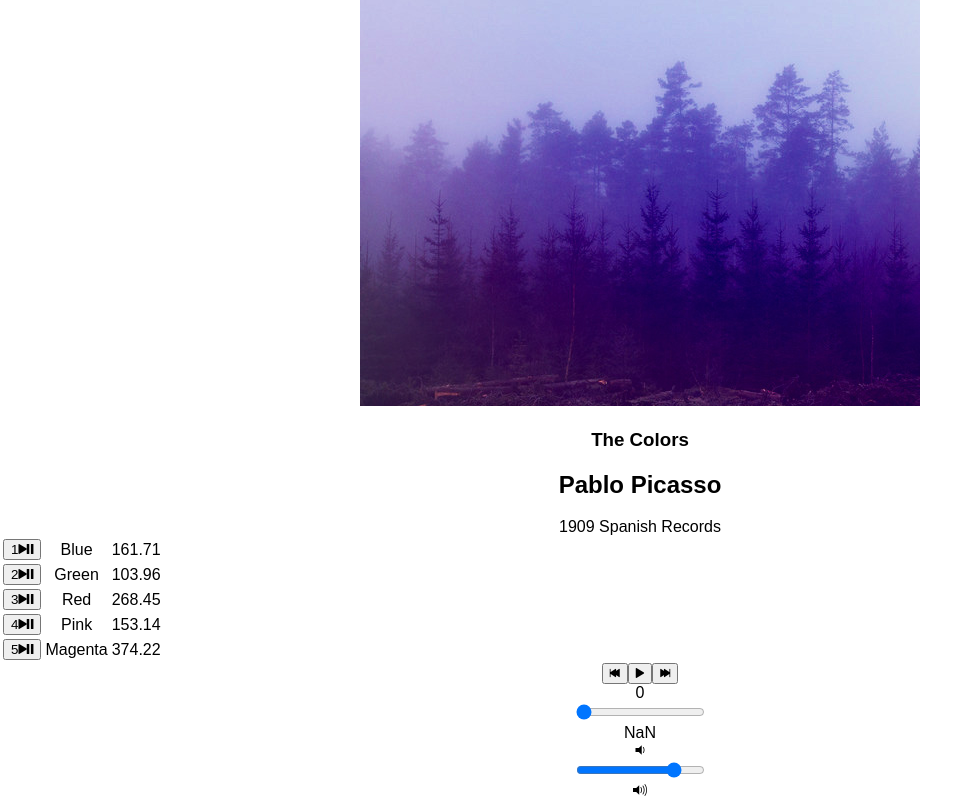
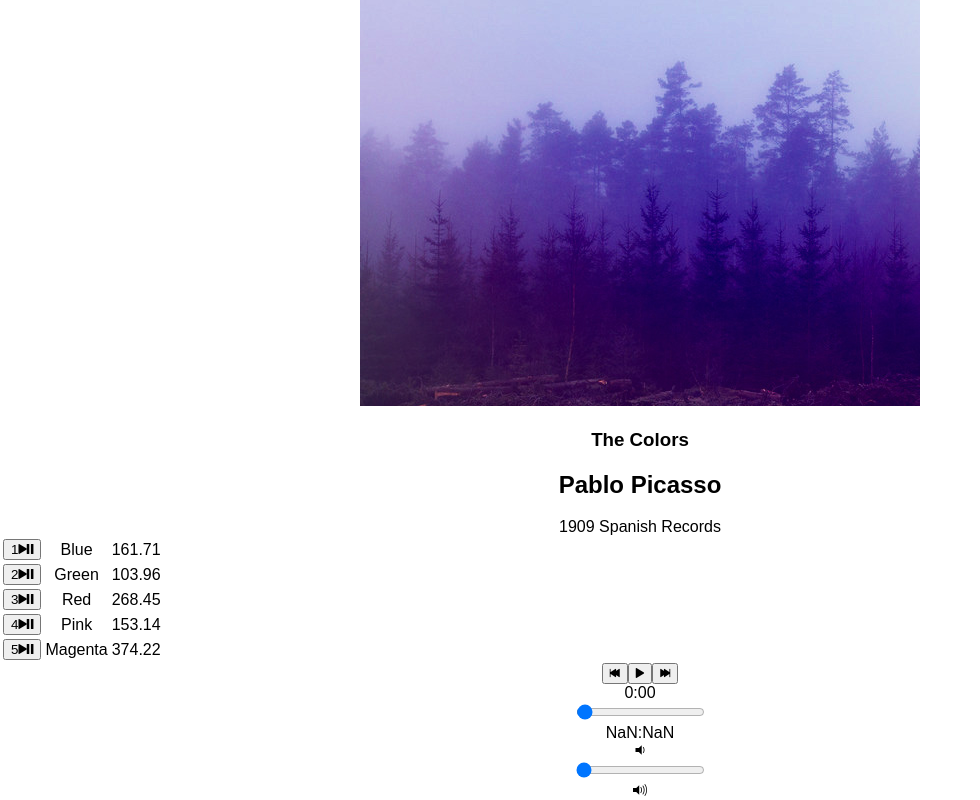
Before and after one commit to rileyradoll/bloc-jams-react, a React (Create React App) app: page /album/the-colors in a window 1280 px wide. Shown: the part 252-1052 px from the top of the page, without its empty margins (0-980 px from the left). Built offline with nearby package versions, Linux system fonts and the light colour scheme.

Commit message:
Assignment 9 completed

```diff
--- a/src/components/Album.js
+++ b/src/components/Album.js
@@ -13,6 +13,7 @@ class Album extends Component {
     this.state = {
       album: album,
       currentSong: album.songs[0],
+      currentVolume: '',
       currentTime: 0,
       duration: album.songs[0].duration,
       isPlaying: false
@@ -29,16 +30,21 @@ class Album extends Component {
       },
       durationchange: e => {
         this.setState({ duration: this.audioElement.duration });
+      },
+      volumechange: e => {
+        this.setState({ currentVolume: this.audioElement.currentVolume });
       }
     };
     this.audioElement.addEventListener('timeupdate', this.eventListeners.timeupdate);
     this.audioElement.addEventListener('durationchange', this.eventListeners.durationchange);
+    this.audioElement.addEventListener('volumechange', this.eventListeners.volumechange);
   }
 
   componentWillUnmount() {
     this.audioElement.src = null;
     this.audioElement.removeEventListener('timeupdate', this.eventListeners.timeupdate);
-    this.audioElement.removeEventListener('durationchange', this.eventListeners.duration);
+    this.audioElement.removeEventListener('durationchange', this.eventListeners.durationchange);
+    this.audioElement.removeEventListener('volumechange', this.eventListeners.volumechange);
   }
 
   play() {
@@ -92,6 +98,26 @@ class Album extends Component {
     this.setState({ currentTime: newTime });
   }
 
+  handleVolumeChange(e) {
+    const newVolume = e.target.value;
+    this.audioElement.volume = newVolume;
+    this.audioElement.currentVolume = e.target.value;
+    this.setState({ currentVolume: newVolume})
+  }
+
+  formatTime(timeInSeconds) {
+    if( typeof timeInSeconds !== 'number') {return '-:--' }
+    const time = timeInSeconds;
+    const minutes = Math.floor(time / 60);
+    const seconds = Math.floor(time % 60);
+
+    if(seconds <= 9) {
+      return (minutes + ':0' + seconds);
+    } else {
+      return (minutes + ':' + seconds);
+    }
+  }
+
   render() {
     return (
       <section className="album">
@@ -128,12 +154,15 @@ class Album extends Component {
         <PlayerBar
           isPlaying={this.state.isPlaying}
           currentSong={this.state.currentSong}
+          currentVolume={this.audioElement.currentVolume}
           currentTime={this.audioElement.currentTime}
           duration={this.audioElement.duration}
           handleSongClick={() => this.handleSongClick(this.state.currentSong)}
           handlePrevClick={() => this.handlePrevClick()}
           handleNextClick={() => this.handleNextClick()}
           handleTimeChange={(e) => this.handleTimeChange(e)}
+          handleVolumeChange={(e) => this.handleVolumeChange(e)}
+          formatTime={this.formatTime}
         />
       </section>
     );
--- a/src/components/PlayerBar.js
+++ b/src/components/PlayerBar.js
@@ -16,21 +16,29 @@ class PlayerBar extends Component {
           </button>
         </section>
         <section id="time-control">
-          <div className="current-time">{this.props.currentTime}</div>
+          <div className="current-time">{this.props.formatTime(this.props.currentTime)}</div>
           <input
             type="range"
             className="seek-bar"
-            value={(this.props.currentTime / this.props.duration) || 0}
+            value={(this.props.currentTime / this.props.duration) || 0.01}
             max="1"
             min="0"
             step="0.01"
             onChange={this.props.handleTimeChange}
           />
-          <div className="total-time">{this.props.duration}</div>
+          <div className="total-time">{this.props.formatTime(this.props.duration)}</div>
         </section>
         <section id="volume-control">
           <div className="icon ion-volume-low"></div>
-          <input type="range" className="seek-bar" defaultValue="80"/>
+          <input
+            type="range"
+            className="volume-bar"
+            value={this.props.currentVolume || 0}
+            max="1"
+            min="0"
+            step="0.01"
+            onChange={this.props.handleVolumeChange}
+          />
           <div className="icon ion-volume-high"></div>
         </section>
       </section>
```
